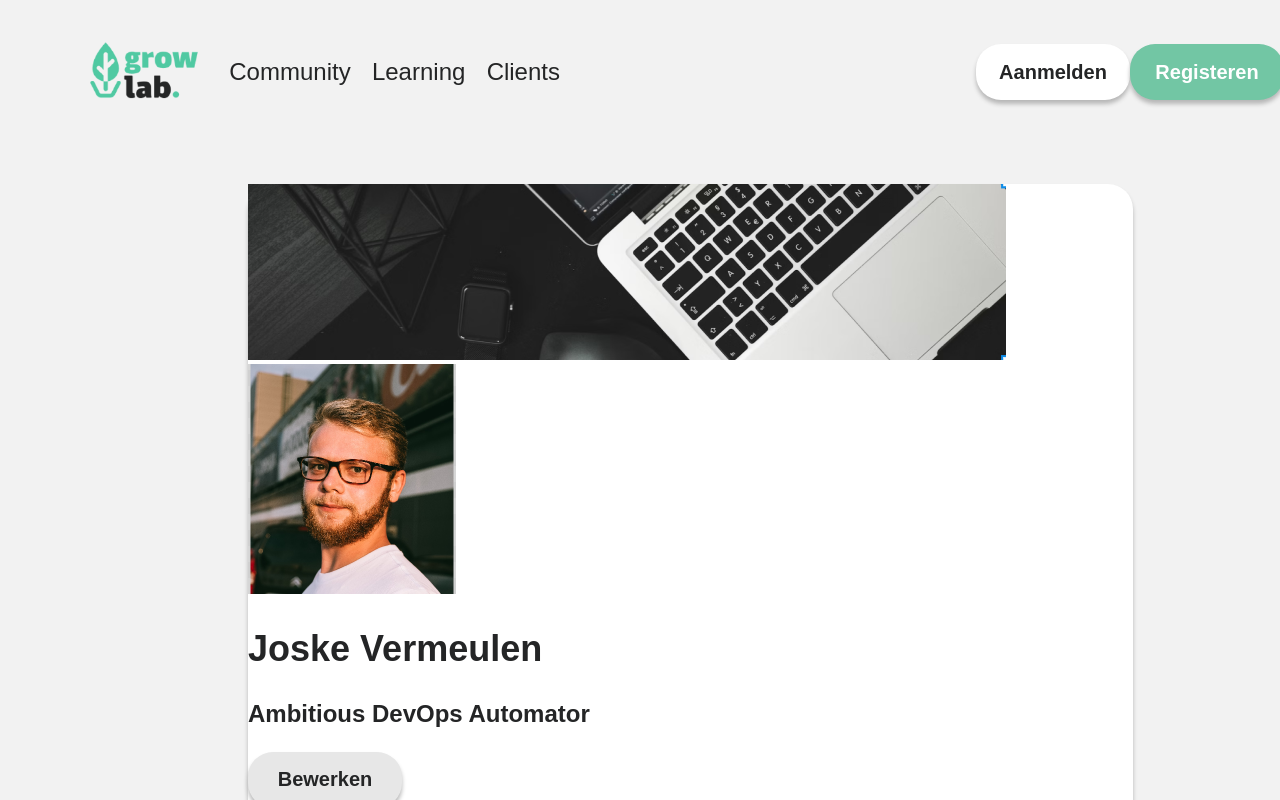
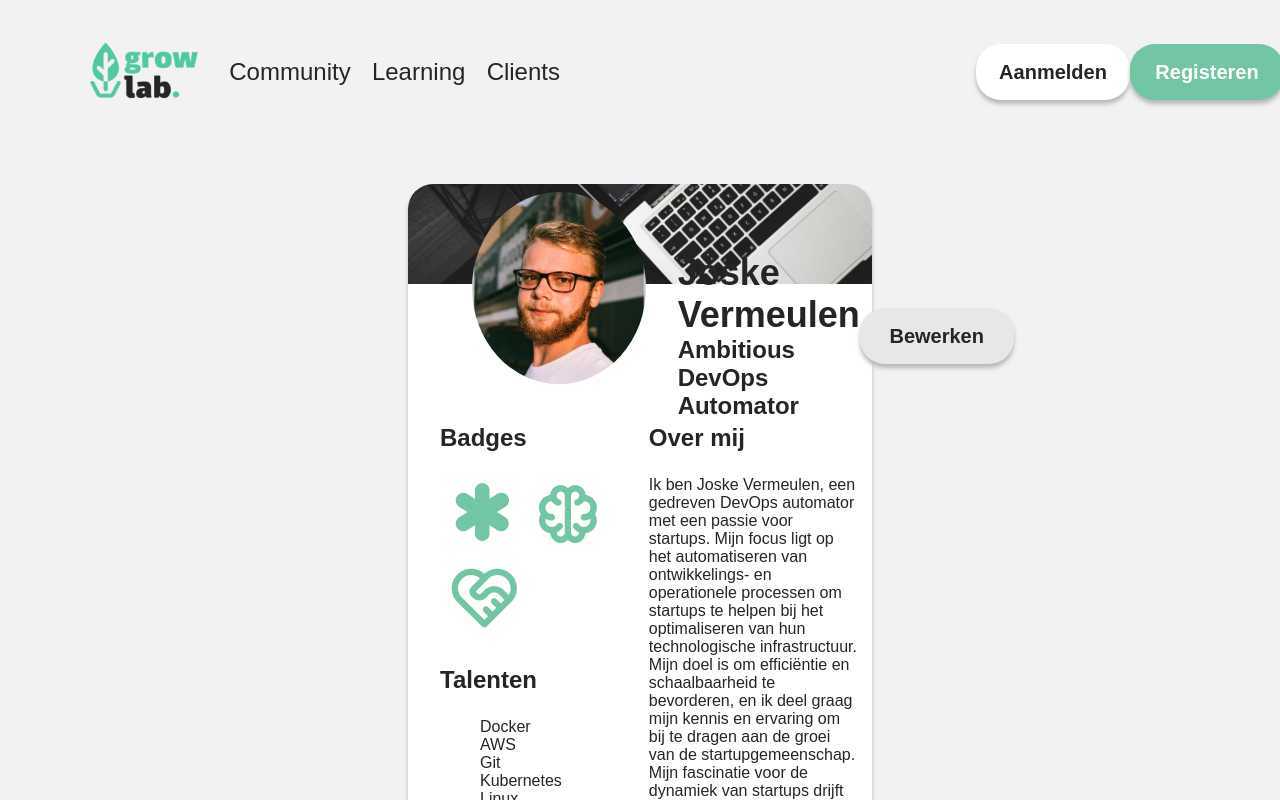
Before and after one commit to TM-GrowLab/GrowLab-Frontend, a React (Create React App) app: page /myProfile in a window 1280 px wide. Shown: the top 800 px of the page. Built offline with nearby package versions, Linux system fonts and the light colour scheme; a web font is replaced by a local one.

Commit message:
my profile

```diff
--- a/src/index.css
+++ b/src/index.css
@@ -489,10 +489,63 @@ div.title_box {
 .profile_container {
   display: flex;
   flex-direction: column;
-  margin: 0 15em;
+  margin: 0 25em !important;
   background-color: var(--White);
-  width: 70%;
   border-radius: 25px;
   box-shadow: var(--Box-Shadow);
   min-height: 10em;
 }
+
+.profile_cover {
+  width: 100%;
+  border-radius: 25px 25px 0 0;
+}
+
+.profielfoto {
+  border-radius: 50%;
+  width: 12em;
+  height: 12em;
+  position: relative;
+  bottom: 3em;
+  left: 2em;
+}
+
+.profile_header {
+  display: flex;
+  flex-direction: row;
+  justify-content: flex-start;
+  align-items: center;
+  padding: 1em 2em;
+  width: 90%;
+  position: relative;
+  bottom: 4em;
+}
+
+div.info{
+  display: flex;
+  flex-direction: row;
+  justify-content: space-between;
+  align-items: center;
+  margin-left: 4em;
+}
+
+.profile_header div h2, .profile_header div h3 {
+  margin: 0;
+}
+
+/* Profile */
+.profile_part_one {
+  display: flex;
+  flex-direction: row;
+  justify-content: space-between;
+  padding: 1em 2em;
+  width: 90%;
+  margin-top: -8em;
+}
+ .over_mij {
+  width: 50%;
+ }
+
+ .labels {
+  width: 50%;
+ }
--- a/src/pages/MyProfilePage.tsx
+++ b/src/pages/MyProfilePage.tsx
@@ -18,12 +18,13 @@ export const MyProfilePage: React.FC<MyProfilePageProps> = () => {
     return (
         <>
          <NavBar />
-            <div className="container profile_container">
+            <div className="profile_container">
                 <section>
                     <img className='profile_cover' src={cover} alt="cover" />
                 </section>
-                <section>
-                    <img src={profielfoto} alt="profielfoto" />
+                <section className='profile_header'>
+                    <img className='profielfoto' src={profielfoto} alt="profielfoto" />
+                    <div className='info'>
                         <div>
                             <h2>Joske Vermeulen</h2>
                             <h3>Ambitious DevOps Automator</h3>
@@ -31,8 +32,9 @@ export const MyProfilePage: React.FC<MyProfilePageProps> = () => {
                         <button className='grey_button'>
                             Bewerken
                     </button>
+                    </div>
                 </section>
-                <section>
+                <section className='profile_part_one'>
                     <div className='labels'>
                         <div className='badges'>
                             <h3>Badges</h3>
@@ -52,6 +54,7 @@ export const MyProfilePage: React.FC<MyProfilePageProps> = () => {
                             </ul>
                         </div>
                         <div className='interesses'>
+                            <h3>Interesses</h3>
                             <ul>
                                 <li>DevOps</li>
                                 <li>AI</li>
@@ -62,6 +65,7 @@ export const MyProfilePage: React.FC<MyProfilePageProps> = () => {
                         </div>
                     </div>
                     <div className='over_mij'>
+                        <h3>Over mij</h3>
                         <p>
                         Ik ben Joske Vermeulen, een gedreven DevOps automator met een passie voor startups. Mijn focus ligt op het automatiseren van ontwikkelings- en operationele processen om startups te helpen bij het optimaliseren van hun technologische infrastructuur. Mijn doel is om efficiëntie en schaalbaarheid te bevorderen, en ik deel graag mijn kennis en ervaring om bij te dragen aan de groei van de startupgemeenschap.
                         Mijn fascinatie voor de dynamiek van startups drijft mijn toewijding om innovatieve technologische oplossingen te bieden die bijdragen aan het succes van opkomende bedrijven.
@@ -95,6 +99,7 @@ export const MyProfilePage: React.FC<MyProfilePageProps> = () => {
                                 <p>Thomas More</p>
                             </div>
                             <p>Lorem ipsum dolor, sit amet consectetur adipisicing elit. Illo, repellendus. Vero nostrum asperiores magnam culpa at, distinctio reiciendis porro? Itaque ratione distinctio fugit commodi, aspernatur blanditiis quidem eos. Excepturi, temporibus!</p>
+
                         </div>
                     </div>
                 </section>
```
Also changed, not shown: src/images/cover.png. Lines whose indentation alone changed are shown as unchanged.
